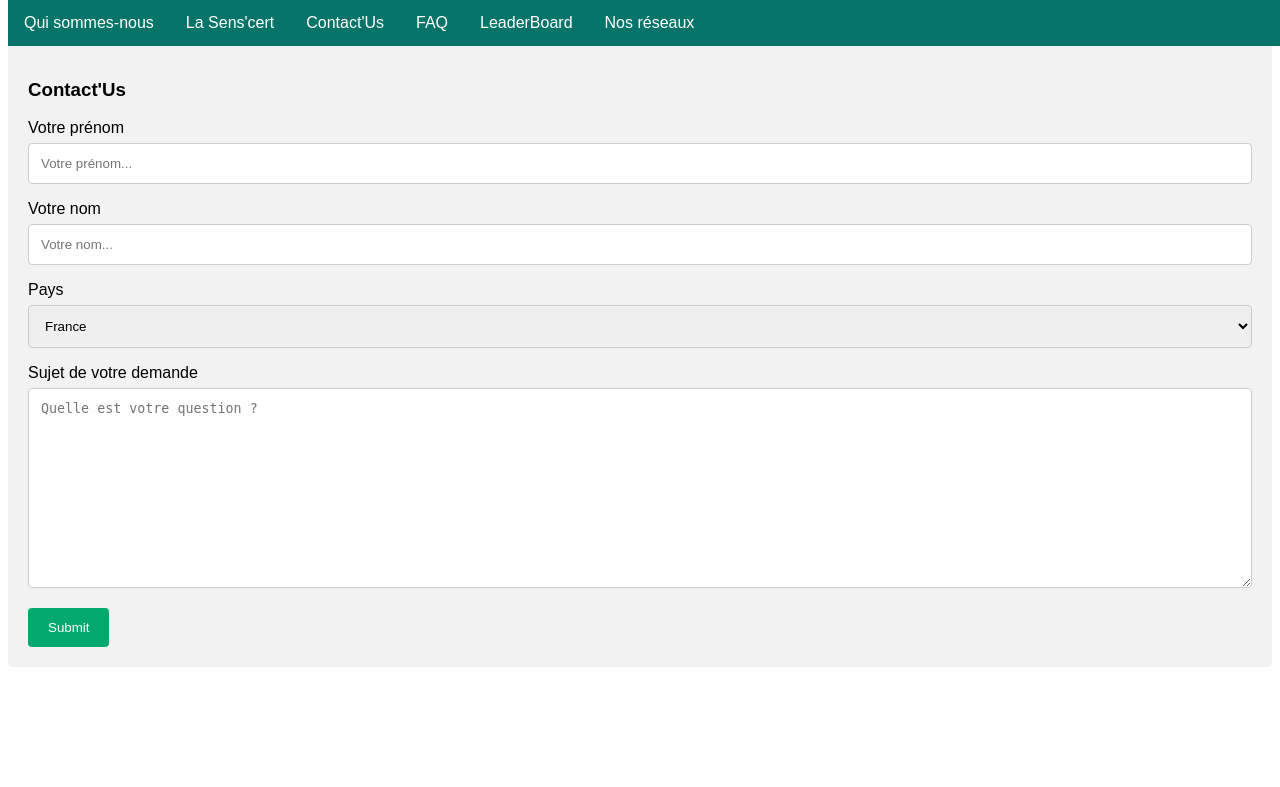
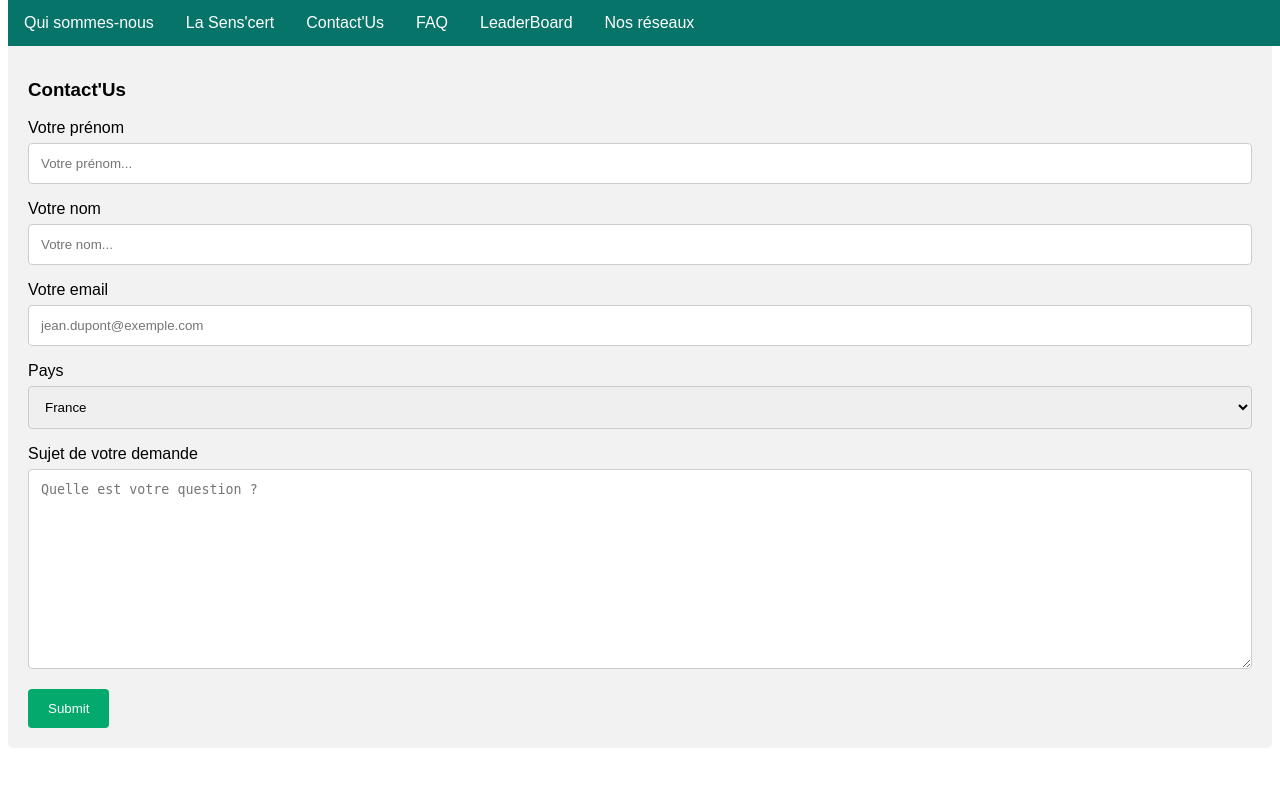
Before and after one commit to arthurpochart/Sens-Us, a PHP site: page /HTML-CSS/contact.html in a window 1280 px wide. Shown: the top 787 px of the page. Run offline with PHP 8.4, Linux system fonts and the light colour scheme.

Commit message:
maj email

```diff
--- a/HTML-CSS/contact.css
+++ b/HTML-CSS/contact.css
@@ -1,7 +1,7 @@
 body {font-family: Arial, Helvetica, sans-serif;}
 * {box-sizing: border-box;}
 
-input[type=text], select, textarea {
+input[type=text], select, textarea, input[type=email]{
   width: 100%;
   padding: 12px;
   border: 1px solid #ccc;
--- a/HTML-CSS/contact.html
+++ b/HTML-CSS/contact.html
@@ -32,6 +32,9 @@
     <label for="lname">Votre nom</label>
     <input type="text" id="lname" name="lastname" placeholder="Votre nom...">
 
+    <label for="mail">Votre email</label>
+    <input type="email" id="mail" name="mail" placeholder="jean.dupont@exemple.com">
+
     <label for="country">Pays</label>
     <select id="country" name="country">
       <option value="australia">France</option>
```
